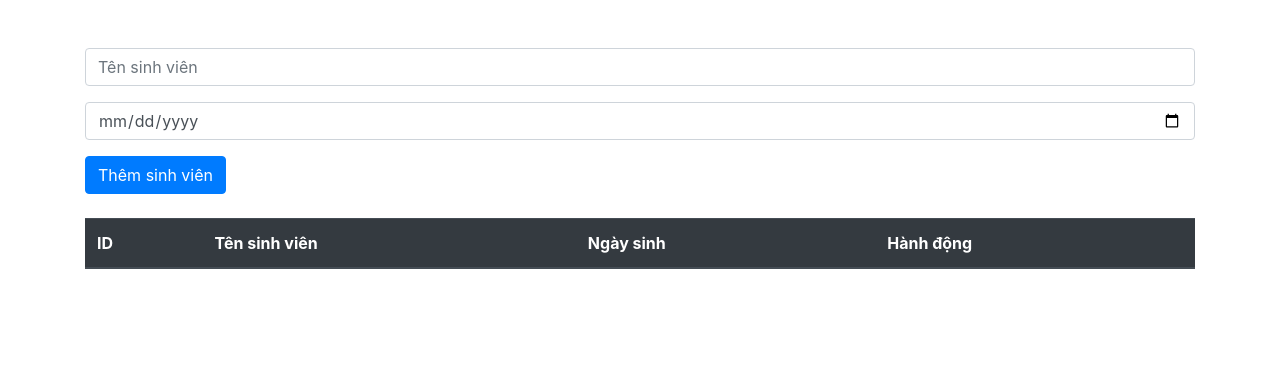
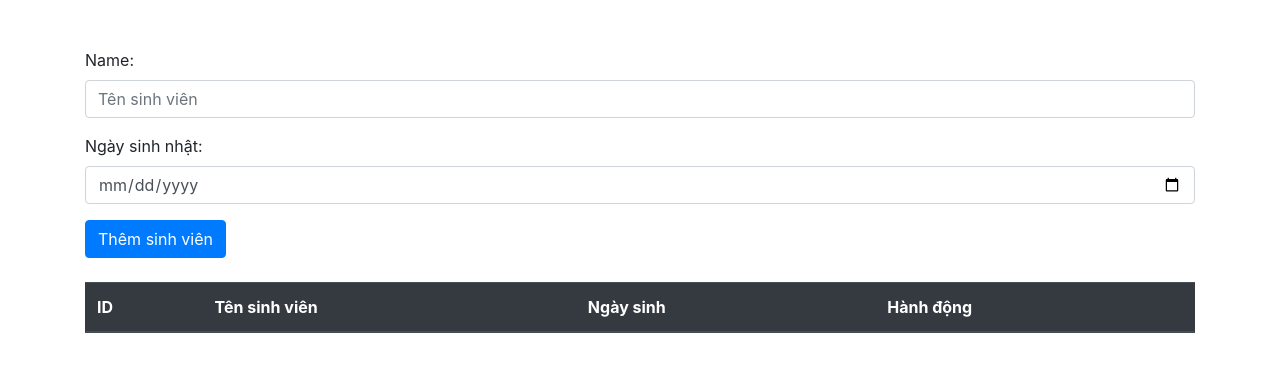
Before and after one commit to ngotronglie/project-javascript, a plain HTML site: page index.html in a window 1280 px wide. Drawn offline with nearby package versions, Linux system fonts and the light colour scheme.

Commit message:
add label!

```diff
--- a/index.html
+++ b/index.html
@@ -14,6 +14,7 @@
     <div class="container mt-5">
       <form id="studentForm">
         <div class="form-group">
+          <label for="Name" class="form-label">Name:</label>
           <input
             type="text"
             class="form-control"
@@ -21,6 +22,7 @@
             placeholder="Tên sinh viên"
           />
         </div>
+        <label for="date" class="form-label">Ngày sinh nhật:</label>
         <div class="form-group">
           <input
             type="date"
```
